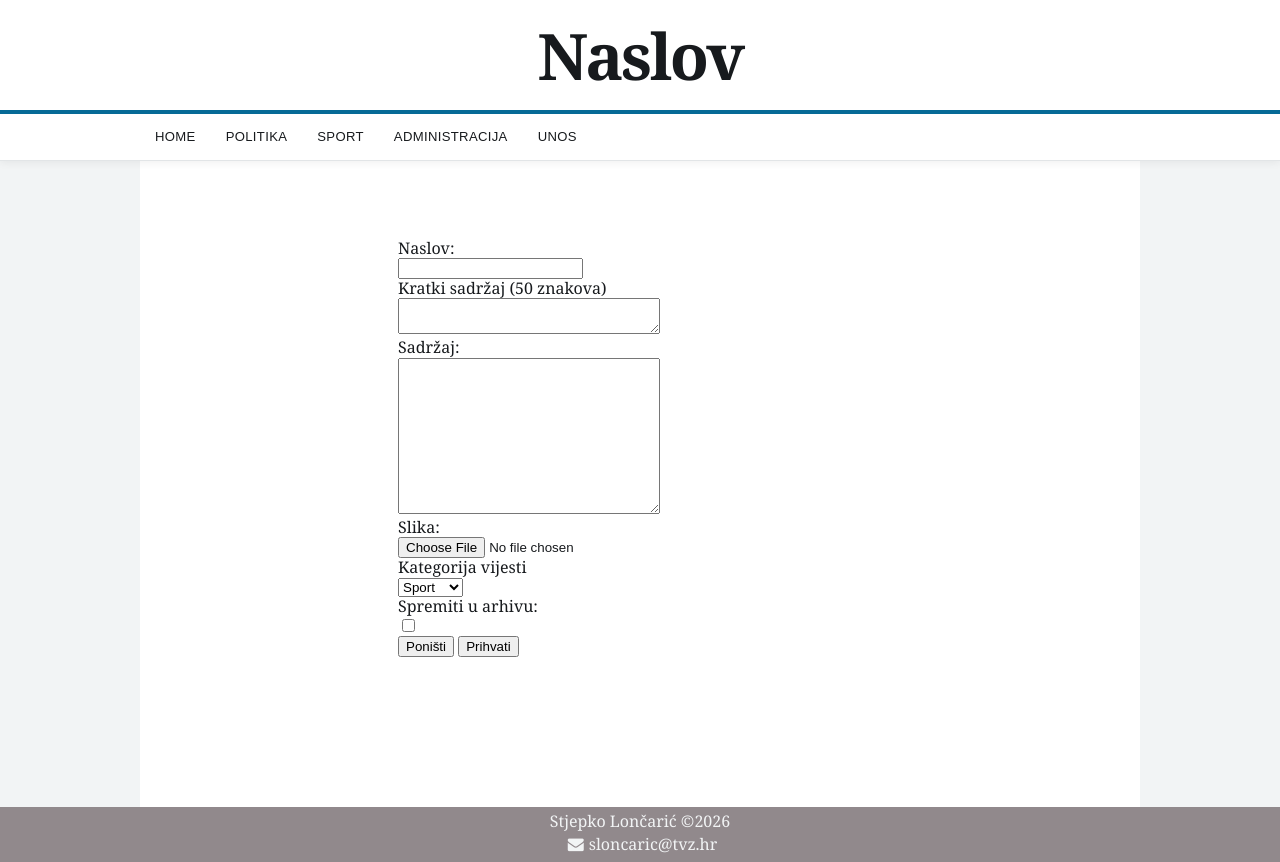
After one commit to sloncaric-tvz/PWA_vjezbe, a PHP site: page /unos.php in a window 1280 px wide. The commit adds this page. Run offline with PHP 8.4, Linux system fonts and the light colour scheme.

Commit message:
pocetak druge faze

```diff
--- a/Projekt/assets/css/style.css
+++ b/Projekt/assets/css/style.css
@@ -54,13 +54,17 @@ header h1 {
 nav {
     max-width: var(--content-width);
     margin: 0 auto;
-    padding: 0 var(--content-padding);
+    /*! padding: 0 var(--content-padding); */
+    overflow: auto;
+    min-height: 40px;
+    display: flex;
+    align-items: center;
 }
 
 nav ul {
     display: flex;
     align-items: center;
-    gap: clamp(2rem, 5vw, 4.5rem);
+    /*! gap: clamp(2rem, 5vw, 4.5rem); */
     min-height: 52px;
     margin: 0;
     padding: 0;
@@ -75,12 +79,14 @@ nav a {
     letter-spacing: 0.025em;
     text-decoration: none;
     text-transform: uppercase;
-    transition: color 160ms ease;
+    /*! transition: color 160ms ease; */
+    padding: 15px;
 }
 
 nav a:hover,
 nav a:focus-visible {
     color: var(--accent-color);
+    background-color: var(--page-background);
 }
 
 nav a:focus-visible {
@@ -107,7 +113,7 @@ hr {
 section {
     display: grid;
     grid-template-columns: repeat(3, minmax(0, 1fr));
-    gap: 0 32px;
+    /*! gap: 0 32px; */
     margin-bottom: 62px;
 }
 
@@ -144,6 +150,7 @@ section a:focus-visible {
 
 article {
     min-width: 0;
+    padding: 15px;
 }
 
 article div {
@@ -175,6 +182,12 @@ footer {
 footer i {
     margin: 5px;
 }
+
+.form-container {width: 50%;margin: auto;}
+
+.form-item {}
+
+.form-field {}
 
 /* Responsive ---------------------------------------------------------------------------------------------*/
 @media (max-width: 820px) {
--- /dev/null
+++ b/Projekt/footer.php
@@ -0,0 +1,10 @@
+
+    </main>
+
+    <footer>
+        <div>Stjepko Lončarić &copy;2026</div>
+        <div><i class="fa fa-envelope"></i>sloncaric@tvz.hr</div>
+    </footer>
+</body>
+
+</html>
--- /dev/null
+++ b/Projekt/header.php
@@ -0,0 +1,25 @@
+<!DOCTYPE html>
+<html lang="en">
+
+<head>
+    <meta charset="UTF-8">
+    <meta name="viewport" content="width=device-width, initial-scale=1.0">
+    <title>Glavna</title>
+    <link rel="stylesheet" href="./assets/css/style.css">
+    <link rel="stylesheet" href="https://cdnjs.cloudflare.com/ajax/libs/font-awesome/4.7.0/css/font-awesome.min.css">
+</head>
+
+<body>
+
+    <header>
+        <h1>Naslov</h1>
+        <nav>
+            <a href="index.html">Home</a>
+            <a href="#">Politika</a>
+            <a href="#">Sport</a>
+            <a href="#">Administracija</a>
+            <a href="unos.php">Unos</a>
+        </nav>
+    </header>
+
+    <main>
--- /dev/null
+++ b/Projekt/unos.php
@@ -0,0 +1,57 @@
+<?php
+include('header.php');
+?>
+
+<div class="form-container">
+    <form action="skripta.php" method="POST">
+        <div class="form-item">
+            <label for="naslov">Naslov:</label>
+            <div class="form-field">
+                <input type="text" name="naslov" id="naslov" class="form-field-textual">
+            </div>
+        </div>
+        <div class="form-item">
+            <label for="sazetak">Kratki sadržaj (50 znakova)</label>
+            <div class="form-field">
+                <textarea name="sazetak" id="sazetak" cols="30" rows="2" maxlength="50" class="form-field-textual"></textarea>
+            </div>
+        </div>
+        <div class="form-item">
+            <label for="sadrzaj">Sadržaj:</label>
+            <div class="form-field">
+                <textarea name="sadrzaj" id="sadrzaj" cols="30" rows="10" class="form-field-textual"></textarea>
+            </div>
+        </div>
+        <div class="form-item">
+            <label for="slika">Slika: </label>
+            <div class="form-field">
+                <input type="file" accept="image/jpg,image/gif,image/png" class="input-text" name="slika" id="slika" />
+            </div>
+        </div>
+        <div class="form-item">
+            <label for="kategorija">Kategorija vijesti</label>
+            <div class="form-field">
+                <select name="kategorija" id="kategorija" class="form-field-textual">
+                    <option value="sport">Sport</option>
+                    <option value="kultura">Kultura</option>
+                </select>
+            </div>
+        </div>
+        <div class="form-item">
+            <label>Spremiti u arhivu:
+                <div class="form-field">
+                    <input type="checkbox" name="archive">
+                </div>
+            </label>
+        </div>
+        <div class="form-item">
+            <button type="reset" value="Poništi">Poništi</button>
+            <button type="submit" value="Prihvati">Prihvati</button>
+        </div>
+
+    </form>
+</div>
+
+<?php
+include('footer.php');
+?>
```
Also changed, not shown: Projekt/index.html (+8 -24 lines).
